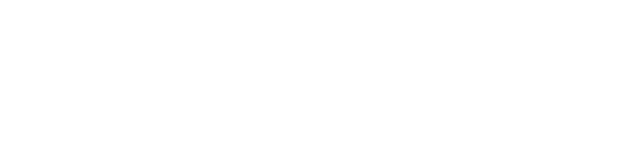
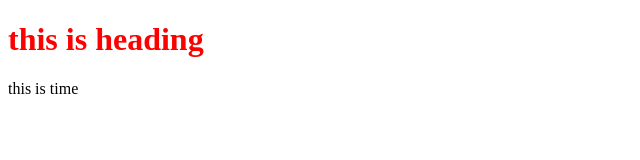
Before and after one commit to redoy690/ridoy-khan, a plain HTML site: page index.html in a window 1280 px wide. Shown: the whole page, without its empty margins (0-640 px from the left). Drawn offline with Linux system fonts and the light colour scheme.

Commit message:
added the first blog

```diff
--- a/index.html
+++ b/index.html
@@ -4,8 +4,10 @@
     <meta charset="UTF-8">
     <meta name="viewport" content="width=device-width, initial-scale=1.0">
     <title>my github file</title>
+    <link rel="stylesheet" href="style.css">
 </head>
 <body>
-
+    <h1>this is heading</h1>
+    <p>this is time</p>
 </body>
 </html>
--- /dev/null
+++ b/style.css
@@ -0,0 +1,3 @@
+h1{
+    color:red;
+}
```
